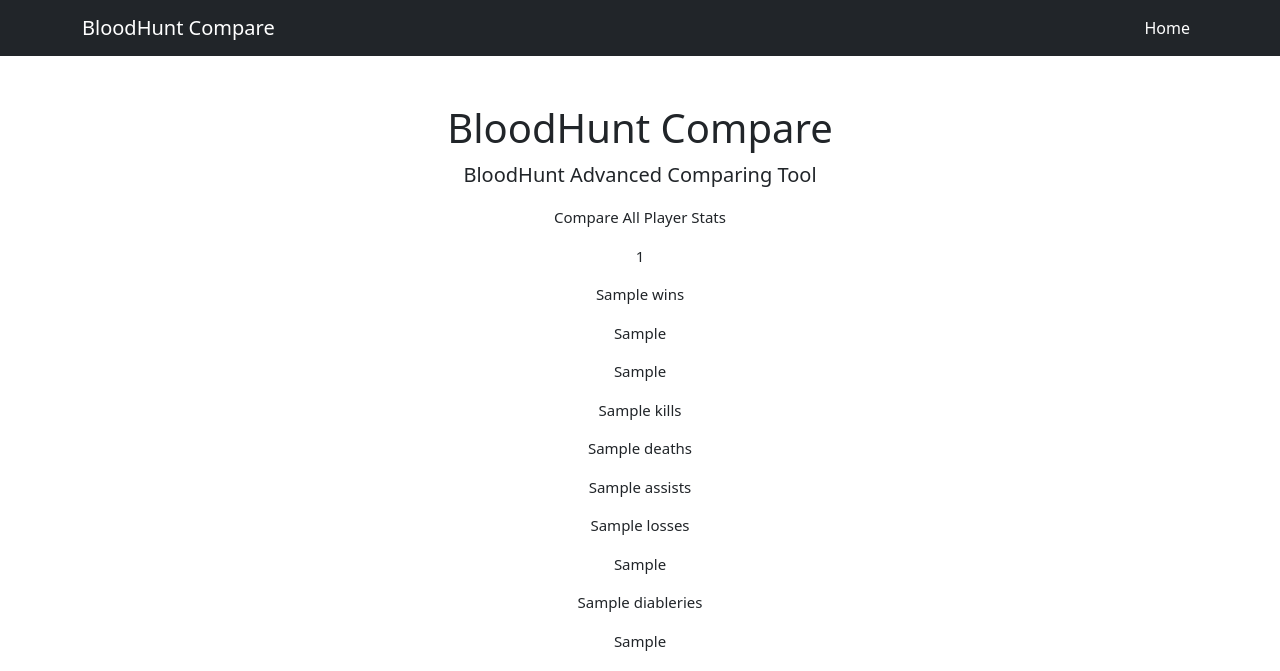
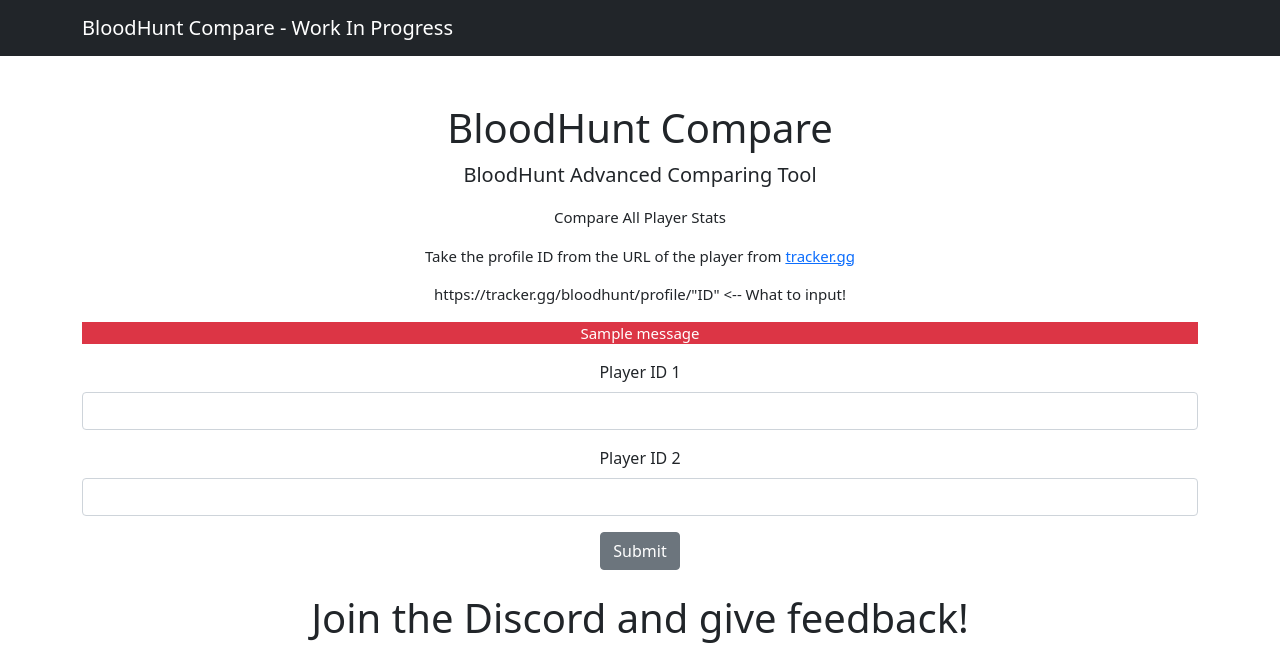
Before and after one commit to InfamyStudio/BloodhuntCompare, a Flask app: template templates/index.html in a window 1280 px wide. Shown: the top 671 px of the page. Run offline with Flask 2, Linux system fonts and the light colour scheme; the template is opened without the code that fills it: most values are stand-ins (such as "Sample title", 1, 10 or a date in 2020); one stand-in notice (Sample message) is shown; some libraries are stand-ins or nearby versions.

Commit message:
updated source

```diff
--- a/app.py
+++ b/app.py
@@ -5,14 +5,26 @@
 
 app = Flask(__name__)
 app.static_folder = 'static'
+app.secret_key = b"&k;5fdRJSj%V4E8W:ysBYXF39A)a&RS[?hQ48R"
 app.run(debug=True)
 
 @app.route("/")
 def index():
-    id1 = "16368163461376577876"
-    id2 = "10363298386750518290"
+    return render_template("index.html")
+
+@app.route("/results", methods=["POST"])
+def results():
+    id1 = str(request.form.get("playerid1"))
+    id2 = str(request.form.get("playerid2"))
     firstUser = g.getUserStats(id1)
+    if firstUser == None:
+        flash("Invalid Player ID 1 entered!")
+        return render_template("index.html")
     secondUser = g.getUserStats(id2)
+    if secondUser == None:
+        flash("Invalid Player ID 2 entered!")
+        return render_template("index.html")
+
     firstUserTitle = firstUser[16]
     secondUserTitle = secondUser[16]
     win_percentage = c.wPercentageCompare(firstUser, secondUser, firstUserTitle, secondUserTitle)
@@ -31,7 +43,7 @@
     kill_per_match = c.killPerMatchCompare(firstUser, secondUser, firstUserTitle, secondUserTitle)
     damage_per_match = c.damagePerMatchCompare(firstUser, secondUser, firstUserTitle, secondUserTitle)
     bullet_accuracy = c.bulletAccuracyCompare(firstUser, secondUser, firstUserTitle, secondUserTitle)
-    return render_template("index.html", win_percentage=win_percentage, wins=wins, kd_ratio=kd_ratio, damage_per_min=damage_per_min, kills=kills, deaths=deaths, assists=assists, losses=losses, allies_revived=allies_revived, diableries=diableries, damage_done=damage_done, distance_traveled=distance_traveled, average_time_alive=average_time_alive, kill_per_match=kill_per_match, damage_per_match=damage_per_match, bullet_accuracy=bullet_accuracy)
+    return render_template("results.html", fut=firstUserTitle[:-2], sut=secondUserTitle[:-2], win_percentage=win_percentage, wins=wins, kd_ratio=kd_ratio, damage_per_min=damage_per_min, kills=kills, deaths=deaths, assists=assists, losses=losses, allies_revived=allies_revived, diableries=diableries, damage_done=damage_done, distance_traveled=distance_traveled, average_time_alive=average_time_alive, kill_per_match=kill_per_match, damage_per_match=damage_per_match, bullet_accuracy=bullet_accuracy)
 
 @app.errorhandler(404)
 def page_not_found(e):
--- a/templates/index.html
+++ b/templates/index.html
@@ -12,13 +12,8 @@
     <body>
         <nav class="navbar navbar-expand-lg navbar-dark bg-dark">
             <div class="container">
-                <a class="navbar-brand" href="#">BloodHunt Compare</a>
+                <a class="navbar-brand" href="/">BloodHunt Compare - Work In Progress</a>
                 <button class="navbar-toggler" type="button" data-bs-toggle="collapse" data-bs-target="#navbarSupportedContent" aria-controls="navbarSupportedContent" aria-expanded="false" aria-label="Toggle navigation"><span class="navbar-toggler-icon"></span></button>
-                <div class="collapse navbar-collapse" id="navbarSupportedContent">
-                    <ul class="navbar-nav ms-auto mb-2 mb-lg-0">
-                        <li class="nav-item"><a class="nav-link active" aria-current="page" href="/">Home</a></li>
-                    </ul>
-                </div>
             </div>
         </nav>
         <div class="container">
@@ -26,23 +21,35 @@
                 <h1>BloodHunt Compare</h1>
                 <p class="lead">BloodHunt Advanced Comparing Tool</p>
                 <p>Compare All Player Stats</p>
-                <p> {{ win_percentage }}</p>
-                <p> {{ wins }}</p>
-                <p> {{ kd_ratio }}</p>
-                <p> {{ damage_per_min }}</p>
-                <p> {{ kills }}</p>
-                <p> {{ deaths }}</p>
-                <p> {{ assists }}</p>
-                <p> {{ losses }}</p>
-                <p> {{ allies_revived }}</p>
-                <p> {{ diableries }}</p>
-                <p> {{ damage_done }}</p>
-                <p> {{ distance_traveled }}</p>
-                <p> {{ average_time_alive }}</p>
-                <p> {{ kill_per_match }}</p>
-                <p> {{ damage_per_match }}</p>
-                <p> {{ bullet_accuracy }}</p>
+                <p>Take the profile ID from the URL of the player from <a href="https://tracker.gg" target="_blank">tracker.gg</a></p>
+                <p>https://tracker.gg/bloodhunt/profile/"ID" <-- What to input!</p>
+                {% block content %}
+                    {% with messages = get_flashed_messages() %}
+                        {% if messages %}
+                            {% for msg in messages %}
+                                    <p style="color: white;background: #dc3545;">{{ msg }}</p>
+                            {% endfor %}
+                        {% endif %}
+                    {% endwith %}
+                {% endblock %}
             </div>
+        </div>
+        <div class="container" style="text-align: center;">
+            <form action="/results" method="POST">
+                <div class="mb-3">
+                  <label for="playerid1" class="form-label">Player ID 1</label>
+                  <input type="number" class="form-control" id="playerid1" name="playerid1">
+                </div>
+                <div class="mb-3">
+                    <label for="playerid2" class="form-label">Player ID 2</label>
+                    <input type="number" class="form-control" id="playerid2" name="playerid2">
+                  </div>
+                <button type="submit" class="btn btn-secondary">Submit</button>
+              </form>
+              <br>
+              <h1>Join the Discord and give feedback!</h1>
+              <br>
+              <iframe src="https://discord.com/widget?id=967250293190434907&theme=dark" width="250" height="250" allowtransparency="true" frameborder="0" sandbox="allow-popups allow-popups-to-escape-sandbox allow-same-origin allow-scripts"></iframe>
         </div>
         <script src="https://cdn.jsdelivr.net/npm/bootstrap@5.1.3/dist/js/bootstrap.bundle.min.js"></script>
         <script src="{{ url_for('static', filename='js/scripts.js') }}"></script>
```
Also changed, not shown: scripts/getuserstats.py (+21 -19 lines).
